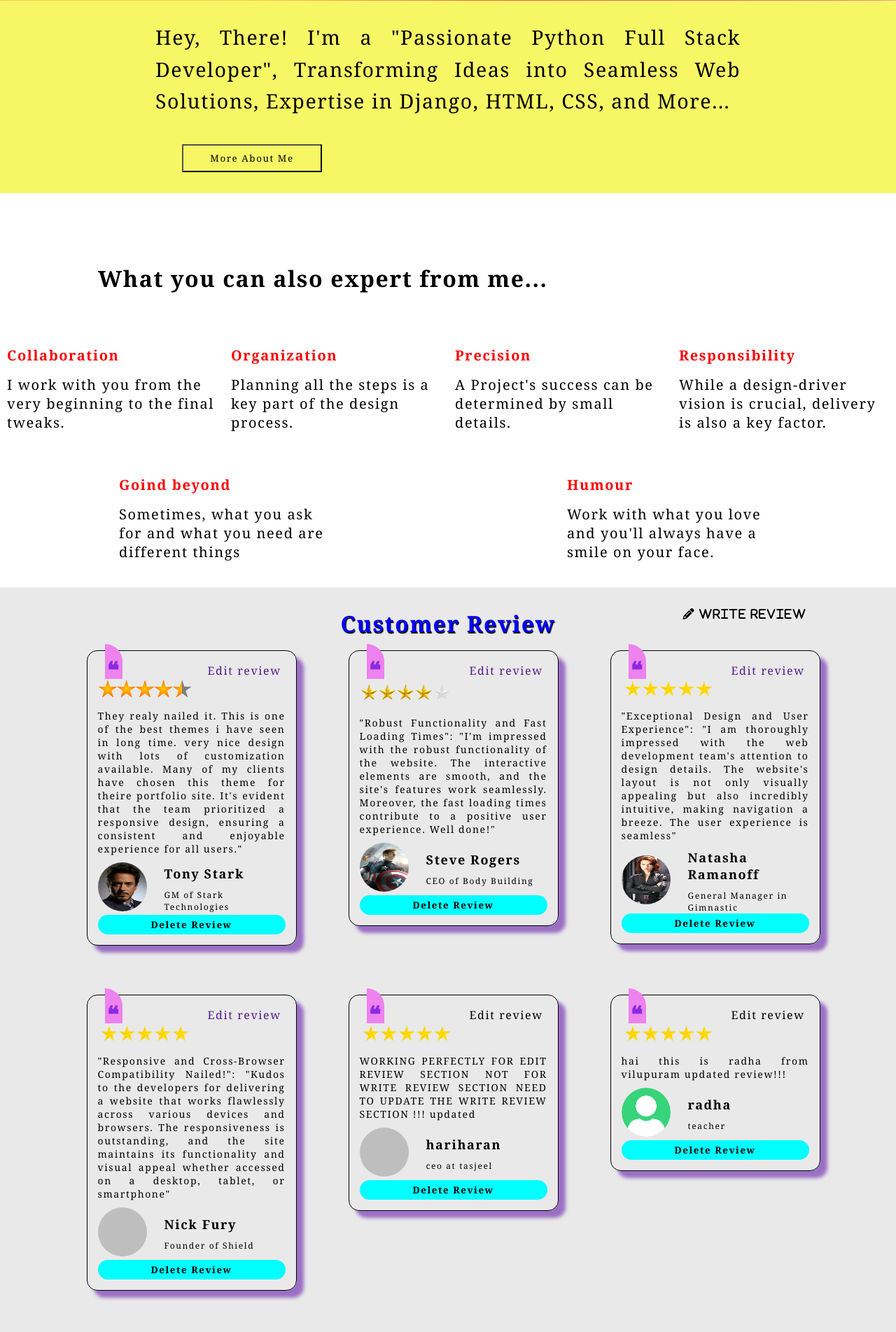
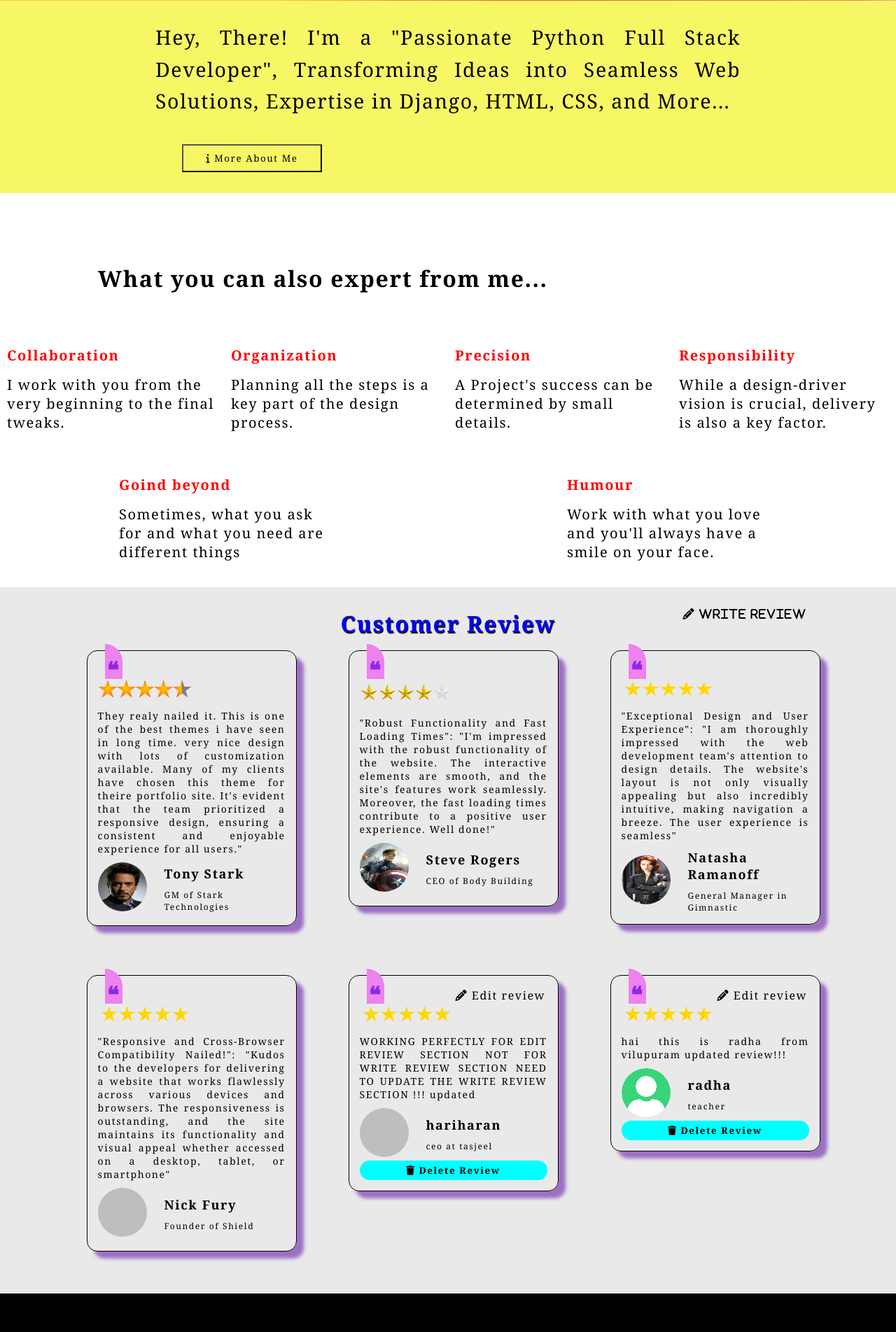
Before and after one commit to hari-haran80/portfolio_django, a Django app: page / in a window 1280 px wide. Shown: the part 799-2702 px from the top of the page at 70% size. Run offline with Django 4.2, Linux system fonts and the light colour scheme; a user stored in the database is signed in; data comes from the database, SQL or seed files in the repository; both versions use the stored data as it was after the commit; some libraries are stand-ins or nearby versions; grey boxes are pictures that could not be loaded.

Commit message:
added Profile auto create with default value  when creating user and added modified codes for assign username to the profile_name field for write review section and assign all the codes properly

```diff
--- a/portfolio_project/portfolio_app/forms.py
+++ b/portfolio_project/portfolio_app/forms.py
@@ -3,6 +3,25 @@ from .models import Contact, UserProfile, UserReview
 from django.contrib.auth.models import User
 
 class ImageForms(forms.ModelForm):
+
+    def __init__(self, *args, **kwargs):
+        user = kwargs.pop('user', None)
+        self.user = user
+        super(ImageForms, self).__init__(*args, **kwargs)
+        if user:
+            self.fields['profile_name'].queryset = UserProfile.objects.filter(pro__username=user.username)
+            self.fields['profile_name'].initial = UserProfile.objects.get(pro__username=user.username)
+
+        self.fields['profile_name'].widget = forms.HiddenInput()
+
+    def save(self, commit=True):
+        instance = super(ImageForms, self).save(commit=False)
+        if self.user:
+            instance.profile_name = UserProfile.objects.get(pro__username=self.user.username)
+        if commit:
+            instance.save()
+        return instance
+
     class Meta:
         model = UserReview
         fields = "__all__"
@@ -24,7 +43,7 @@ class update_profile_form(forms.ModelForm):
         fields =  ["username", "email", " first_name","last_name"]
 
 
-class AddProfileForm(forms.ModelForm):
-    class Meta:
-        model = UserProfile
-        fields = ["pro","position","gender","mobile"]
+# class AddProfileForm(forms.ModelForm):
+#     class Meta:
+#         model = UserProfile
+#         fields = ["pro","position","gender","mobile"]
--- a/portfolio_project/portfolio_app/urls.py
+++ b/portfolio_project/portfolio_app/urls.py
@@ -3,28 +3,50 @@ from django.urls import path
 from . import views
 
 urlpatterns = [
+
     path('', views.home, name = 'home'),
     path('home', views.home, name = 'home'),
     path('about', views.about, name = 'about'),
-    path('cards', views.cards, name = 'cards'),
-    path('cis', views.cis, name = 'cis'),
-    path('login', views.login, name = 'login'),
-    path('register', views.register, name = 'register'),
+
+    # **************** Contact Section ********************
+
     path('contact', views.contact, name = 'contact'),
     path('view_contact', views.view_contact, name = 'view_contact'),
     path('delete_contact/<int:id>', views.delete_contact, name = 'delete_contact'),
-    path('update_data/<int:id>', views.update_review, name='update data'),
-    path('del_data/<int:id>', views.delete_review, name='delete data'),
+
+    # **************** Projects Section ********************
+
+    path('cards', views.cards, name = 'cards'),
+    path('cis', views.cis, name = 'cis'),
+    path('gallery', views.galary, name = 'gallery'),
+    path('gallery/<str:name>', views.Galaryview, name = 'galary'),
+    path('login', views.login, name = 'login'),
+    path('register', views.register, name = 'register'),
+
+    # **************** User Section ********************
+
     path('new_registration', views.register_new, name='new_registration'),
     path('signin', views.Login_new, name='signin'),
     path('logout', views.logout_user, name='logout'),
+    path('forget_password', views.reset_password, name='forget_password'),
+
+    # **************** User Profile Section ********************
+
     path('profile/<int:id>', views.User_profile, name='profile'),
     path('profile_update/<int:id>', views.update_profile, name='profile_update'),
-    path('forget_password', views.reset_password, name='forget_password'),
-    path('AddProfile', views.AddProfile, name='AddProfile'),
+
+    # **************** User Review Section ********************
+    # Create Review Section is with Home page Views
+
     path('update/<int:id>/', views.update_review, name='update_review'),
+    path('del_data/<int:id>', views.delete_review, name='delete data'),
+
+
+    # **************** Other Unwanted Section ********************
+
+    # path('update_data/<int:id>', views.update_review, name='update data'),
+    # path('AddProfile', views.AddProfile, name='AddProfile'),
     # path('dummy', views.dummy, name='dummy'),
     # path('nav', views.nav, name='nav'),
-    path('gallery', views.galary, name = 'gallery'),
-    path('gallery/<str:name>', views.Galaryview, name = 'galary'),
+
 ]
--- a/portfolio_project/portfolio_app/views.py
+++ b/portfolio_project/portfolio_app/views.py
@@ -15,39 +15,22 @@ def home(request):
     data = UserReview.objects.all()
     profile = UserProfile.objects.all()
     if request.method == 'POST':
-        form =ImageForms(request.POST)
+        form =ImageForms(request.POST, user=request.user)
 
         if form.is_valid():
             form.save()
             return redirect('home')
-    form = ImageForms()
-    return render(request, 'index.html',{'image':data,'form':form,'profile':profile})
+    else:
+        form = ImageForms(user=request.user)
 
-# def nav(request):
-#     profile = UserProfile.objects.all()
-#     return render(request, 'nav.html',{'profile':profile})
+    context = {
+        'image':data,
+        'form':form,
+        'profile':profile
+    }
 
-# @login_required(login_url='signin')
-# def home(request):
-#     data = UserReview.objects.all()
-#     profile = request.user.userprofile
-#     default_profile_name = request.user.id
+    return render(request, 'index.html',context)
 
-#     try:
-#         existing_review = UserReview.objects.get(profile_name=profile)
-#     except UserReview.DoesNotExist:
-#         existing_review = None
-
-#     if request.method == 'POST':
-#         form = ImageForms(request.POST, request.FILES, instance=existing_review)
-#         if form.is_valid():
-#             review_instance = form.save(commit=False)
-#             review_instance.profile_name = profile
-#             review_instance.save()
-
-#             return redirect('home')
-#     else:
-#         form = ImageForms(instance=existing_review,initial={'profile_name': default_profile_name})
 
 @login_required(login_url='signin')
 def about(request):
@@ -156,7 +139,7 @@ def register_new(request):
             data1.is_staff = True
             data1.save()
             data1.set_password(Password1)
-            return redirect('/AddProfile')
+            return redirect('/signin')
 
         else:
             messages.error(request, 'password do not match')
@@ -183,26 +166,6 @@ def User_profile(request, id):
 
     return render(request, 'profile.html', context)
 
-
-def AddProfile(request):
-    if request.method == 'POST':
-        form = AddProfileForm(data = request.POST, files = request.FILES)
-        if form.is_valid():
-            user_profile = form.save(commit=False)
-            user_profile.save()
-            messages.success(request, 'account has created successfully')
-            return redirect('/signin')
-
-        else:
-            messages.error(request, 'password do not match')
-            return render(request,"addProfile.html")
-    else:
-        form = AddProfileForm()
-
-    return render(request, 'addProfile.html', {'form': form})
-
-
-
 # ---------- update user profile ------------------------
 
 @login_required(login_url='signin')
@@ -227,6 +190,7 @@ def update_profile(request, id):
     return render(request, 'update_profile.html',{'update':update})
 
 # ------------------- LogIn section ----------------------
+
 def Login_new(request):
 
     if request.method == 'POST':
@@ -274,12 +238,7 @@ def reset_password(request):
 
     return render (request, 'forget.html')
 
-
-# def dummy (request):
-#     reviews = UserReview.objects.all()
-#     data = UserReview.objects.all()
-#     return render(request, 'dummy.html',{'reviews': reviews,'image':data})
-
+# ******************** Galary Views Section ***********************
 
 def galary(request):
 
@@ -294,3 +253,35 @@ def Galaryview(request, name):
     }
 
     return render(request, 'viewImage.html', context)
+
+
+# ********************* Other Unwanted Views Section *********************
+
+
+# def AddProfile(request):
+#     if request.method == 'POST':
+#         form = AddProfileForm(data = request.POST, files = request.FILES)
+#         if form.is_valid():
+#             user_profile = form.save(commit=False)
+#             user_profile.save()
+#             messages.success(request, 'account has created successfully')
+#             return redirect('/signin')
+
+#         else:
+#             messages.error(request, 'password do not match')
+#             return render(request,"addProfile.html")
+#     else:
+#         form = AddProfileForm()
+
+#     return render(request, 'addProfile.html', {'form': form})
+
+
+# def dummy (request):
+#     reviews = UserReview.objects.all()
+#     data = UserReview.objects.all()
+#     return render(request, 'dummy.html',{'reviews': reviews,'image':data})
+
+
+# def nav(request):
+#     profile = UserProfile.objects.all()
+#     return render(request, 'nav.html',{'profile':profile})
--- a/portfolio_project/static/css/index.css
+++ b/portfolio_project/static/css/index.css
@@ -546,7 +546,7 @@ h4{
 }
 .edit_review{
     position: absolute;
-    margin-left: 150px;
+    margin-left: 130px;
     text-decoration: none;
     padding: 7px;
     margin-top: -30px;
@@ -589,7 +589,7 @@ h4{
     text-decoration: none;
     color: black;
     font-weight: 900;
-    padding: 5px 73px;
+    padding: 5px 60px;
 }
 .Profile{
     filter: brightness(120%);
--- a/portfolio_project/template/index.html
+++ b/portfolio_project/template/index.html
@@ -99,7 +99,7 @@
     </div>
     <div class="two" >
         <p class="para1" data-aos="fade-down-right">Hey, There! I'm a "Passionate Python Full Stack Developer", Transforming Ideas into Seamless Web Solutions, Expertise in Django, HTML, CSS, and More...</p>
-        <button class="btn2" data-aos="fade-down-right"><a href="about" class="link2">More About Me</a></button>
+        <button class="btn2" data-aos="fade-down-right"><a href="about" class="link2"><i class="fa-solid fa-info"></i> More About Me</a></button>
     </div>
     <div class="skills_container">
         <div class="heading_expert" data-aos="fade-down">
@@ -166,7 +166,6 @@
                     <div class="small_heading">
                         <h1>❝</h1>
                     </div>
-                    <a href="" class="edit_review">Edit review</a>
                     <div class="star_img_div">
                         <img src="../static/images/4.5star.png" alt="" class="star_img">
                     </div>
@@ -180,9 +179,6 @@
                             <p>GM of Stark Technologies</p>
                         </div>
                     </div>
-                    <div class="del_button">
-                        <button type="button" class="del_buttonoriginal"><a href="#" class="del_review">Delete Review</a></button>
-                    </div>
                 </div>
             </div>
             <div data-aos="fade-down-right" data-aos-duration="500">
@@ -190,7 +186,6 @@
                     <div class="small_heading">
                         <h1>❝</h1>
                     </div>
-                    <a href="" class="edit_review">Edit review</a>
                     <div class="star_img_div">
                         <img src="../static/images/4star-removebg-preview.png" alt="" class="star_img">
                     </div>
@@ -204,9 +199,6 @@
                             <p>CEO of Body Building</p>
                         </div>
                     </div>
-                    <div class="del_button">
-                        <button type="button" class="del_buttonoriginal"><a href="#" class="del_review">Delete Review</a></button>
-                    </div>
                 </div>
             </div>
             <div data-aos="fade-down-right" data-aos-duration="1000">
@@ -214,7 +206,6 @@
                     <div class="small_heading">
                         <h1>❝</h1>
                     </div>
-                    <a href="" class="edit_review">Edit review</a>
                     <div class="star_img_div">
                         <img src="../static/images/5sta.png" alt="" class="star_img">
                     </div>
@@ -228,9 +219,6 @@
                             <p>General Manager in Gimnastic</p>
                         </div>
                     </div>
-                    <div class="del_button">
-                        <button type="button" class="del_buttonoriginal"><a href="#" class="del_review">Delete Review</a></button>
-                    </div>
                 </div>
             </div>
             <div data-aos="fade-down-right" data-aos-duration="1500">
@@ -238,7 +226,6 @@
                     <div class="small_heading">
                         <h1>❝</h1>
                     </div>
-                    <a href="" class="edit_review">Edit review</a>
                     <div class="star_img_div">
                         <img src="../static/images/5sta.png" alt="" class="star_img">
                     </div>
@@ -252,9 +239,6 @@
                             <p>Founder of Shield</p>
                         </div>
                     </div>
-                    <div class="del_button">
-                        <button type="button" class="del_buttonoriginal"><a href="#" class="del_review">Delete Review</a></button>
-                    </div>
                 </div>
             </div>
             {% for x in image %}
@@ -263,7 +247,9 @@
                     <div class="small_heading">
                         <h1>❝</h1>
                     </div>
-                    <a class="edit_review" style="cursor: pointer;" onclick="showFrame('{{x.id}}')">Edit review</a>
+                    {% if user.username == x.profile_name.pro.username or user.is_superuser %}
+                        <a class="edit_review" style="cursor: pointer;" onclick="showFrame('{{x.id}}')"><i class="fa-solid fa-pencil"></i> Edit review</a>
+                    {% endif %}
                     <div class="star_img_div">
                         <img src="../static/images/5sta.png" alt="" class="star_img">
                     </div>
@@ -278,7 +264,9 @@
                         </div>
                     </div>
                     <div class="del_button">
-                        <button type="button" class="del_buttonoriginal"><a href="del_data/{{x.id}}" class="del_review">Delete Review</a></button>
+                        {% if user.username == x.profile_name.pro.username or user.is_superuser %}
+                            <button type="button" class="del_buttonoriginal"><a href="del_data/{{x.id}}" class="del_review"><i class="fa-solid fa-trash"></i> Delete Review</a></button>
+                        {% endif %}
                     </div>
                 </div>
             </div>
@@ -291,17 +279,17 @@
         <div class="div_one" data-aos="fade-down-right">
             <h1>Let's design Something <span style="color: red;">together?</span></h1>
             <div class="center">
-                <button class="contact_btn"><a href="contact" class="contact">Contact Me</a></button>
+                <button class="contact_btn"><a href="contact" class="contact"><i class="fa-solid fa-address-book"></i> Contact Me</a></button>
             </div>
         </div>
         <div class="div_two" data-aos="fade-down-right">
             <h1>You can find me on <span style="color: yellowgreen;"> social media </span>:</h1>
             <ul class="last_ul">
-                <li data-aos="fade-down-right" data-aos-duration="300"><a href="https://www.linkedin.com/in/hari-haran-8281351a8?utm_source=share&utm_campaign=share_via&utm_content=profile&utm_medium=android_app" target="_blank" class="last_link">Linkedin</a></li>
-                <li data-aos="fade-down-right" data-aos-duration="600"><a href="https://github.com/hari-haran80" target="_blank" class="last_link">Git Hub</a></li>
-                <li data-aos="fade-down-right" data-aos-duration="900"><a href="https://www.instagram.com/heart_stoler_hari?igsh=MTU2bzg3YnR0dHQ2ZA==" target="_blank" class="last_link">Instagram</a></li>
-                <li data-aos="fade-down-right" data-aos-duration="1200"><a href="https://www.facebook.com/profile.php?id=100009078732441&mibextid=ZbWKwL" target="_blank" class="last_link">Facebook</a></li>
-                <li data-aos="fade-down-right" data-aos-duration="1500"><a href="mailto:hariharan.a69@gmail.com" class="last_link">Gmail</a></li>
+                <li data-aos="fade-down-right" data-aos-duration="300"><a href="https://www.linkedin.com/in/hari-haran-8281351a8?utm_source=share&utm_campaign=share_via&utm_content=profile&utm_medium=android_app" target="_blank" class="last_link"><i class="fa-brands fa-linkedin"></i> Linkedin</a></li>
+                <li data-aos="fade-down-right" data-aos-duration="600"><a href="https://github.com/hari-haran80" target="_blank" class="last_link"><i class="fa-brands fa-github"></i> Git Hub</a></li>
+                <li data-aos="fade-down-right" data-aos-duration="900"><a href="https://www.instagram.com/heart_stoler_hari?igsh=MTU2bzg3YnR0dHQ2ZA==" target="_blank" class="last_link"><i class="fa-brands fa-instagram"></i> Instagram</a></li>
+                <li data-aos="fade-down-right" data-aos-duration="1200"><a href="https://www.facebook.com/profile.php?id=100009078732441&mibextid=ZbWKwL" target="_blank" class="last_link"><i class="fa-brands fa-facebook"></i> Facebook</a></li>
+                <li data-aos="fade-down-right" data-aos-duration="1500"><a href="mailto:hariharan.a69@gmail.com" class="last_link"><i class="fa-solid fa-envelope"></i> Gmail</a></li>
                 <div class="hari" data-aos="fade-down-right">
                     <img src="../static/images/wa.jpeg" alt="" class="image">
                 </div>
```
Also changed, not shown: portfolio_project/portfolio_app/models.py (+8 -0 lines), portfolio_project/db.sqlite3.
